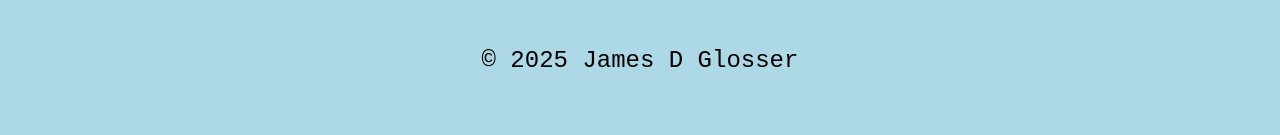
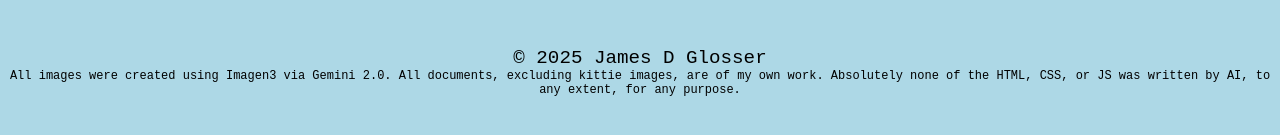
Before and after one commit to sithid/CodeYou-WebDev-Wk2-Practice, a plain HTML site: page index.html in a window 1280 px wide. Shown: the part 603-738 px from the top of the page. Drawn offline with Linux system fonts and the light colour scheme.

Commit message:
disclaimer

```diff
--- a/index.html
+++ b/index.html
@@ -29,6 +29,7 @@
     </main>
     <footer>
       &copy; 2025 James D Glosser
+      <p id="disclaimer">All images were created using Imagen3 via Gemini 2.0. All documents, excluding kittie images, are of my own work. Absolutely none of the HTML, CSS, or JS was written by AI, to any extent, for any purpose.</p>
     </footer>
     <script src="./app.js"></script>
   </body>
--- a/styles.css
+++ b/styles.css
@@ -63,4 +63,9 @@ header {
 
 footer {
   text-align: center;
+  font-size: .8rem;
 }
+
+#disclaimer {
+  font-size: .5rem;
+}
```
Also changed, not shown: img/website.PNG.
